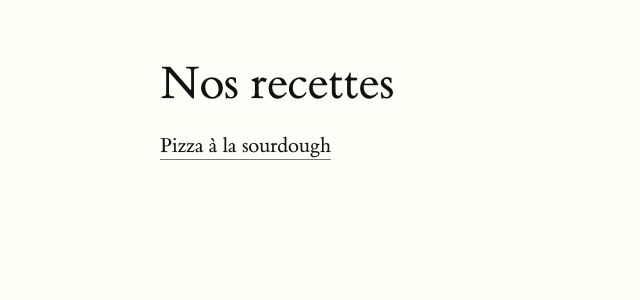
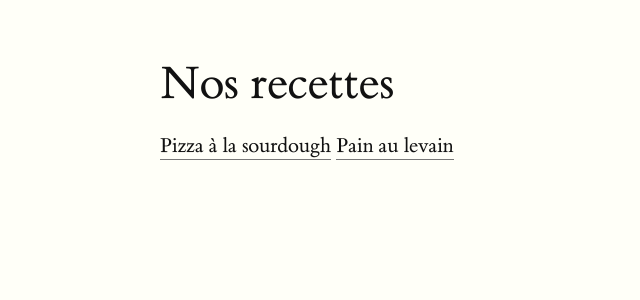
Before and after one commit to feston/recettes, a Jekyll site: the page built from index.md, in a window 1280 px wide. Shown: the top 300 px of the page, without its empty margins (0-640 px from the left). Built offline with Jekyll 4.4.1, drawn with Linux system fonts in a browser that asks for light colours.

Commit message:
link to the bread recipe in index.md

```diff
--- a/index.md
+++ b/index.md
@@ -5,3 +5,4 @@ title: recettes
 # Nos recettes
 
 [Pizza à la sourdough](pizza.html)
+[Pain au levain](pain.html)
```
